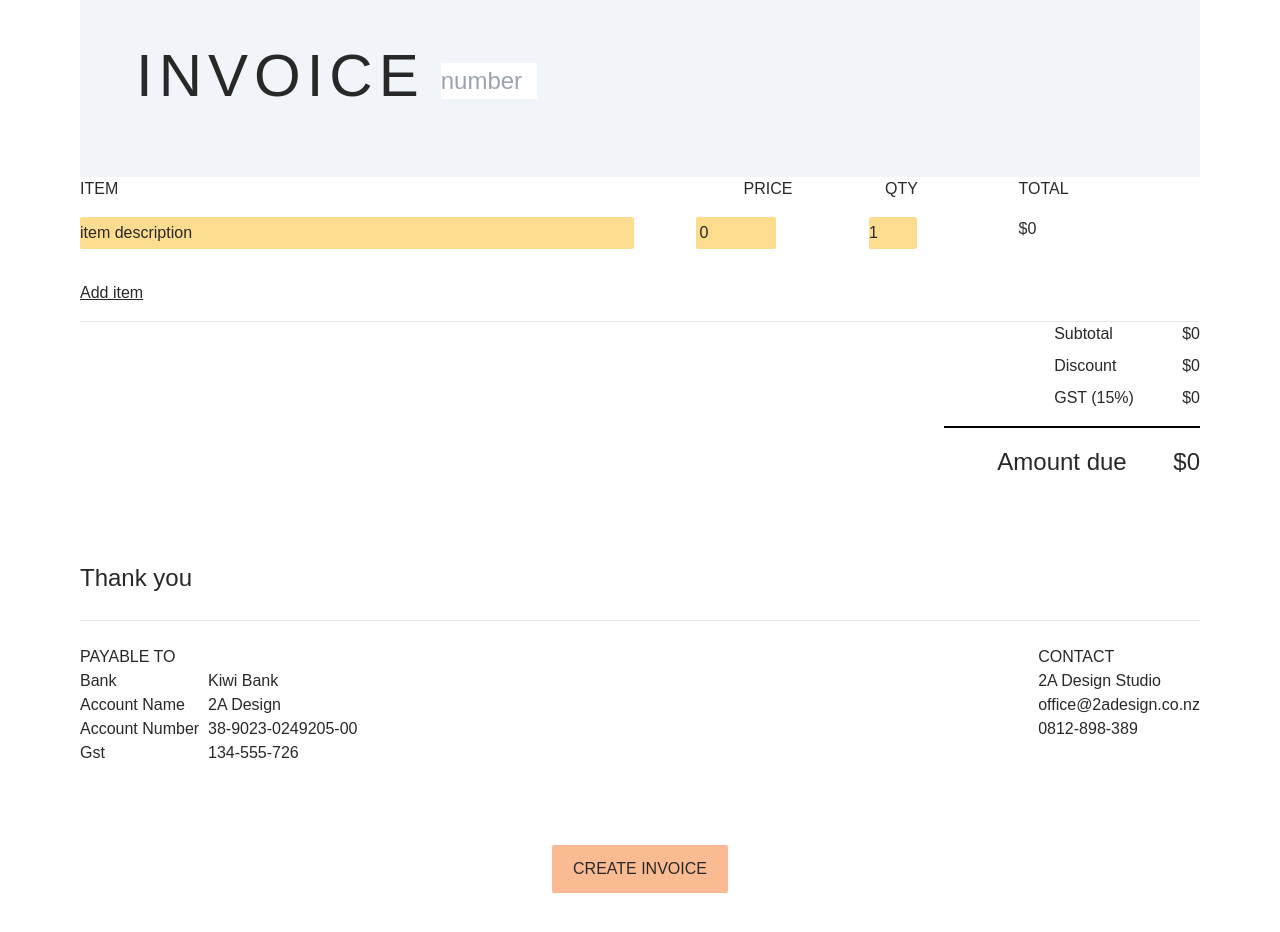
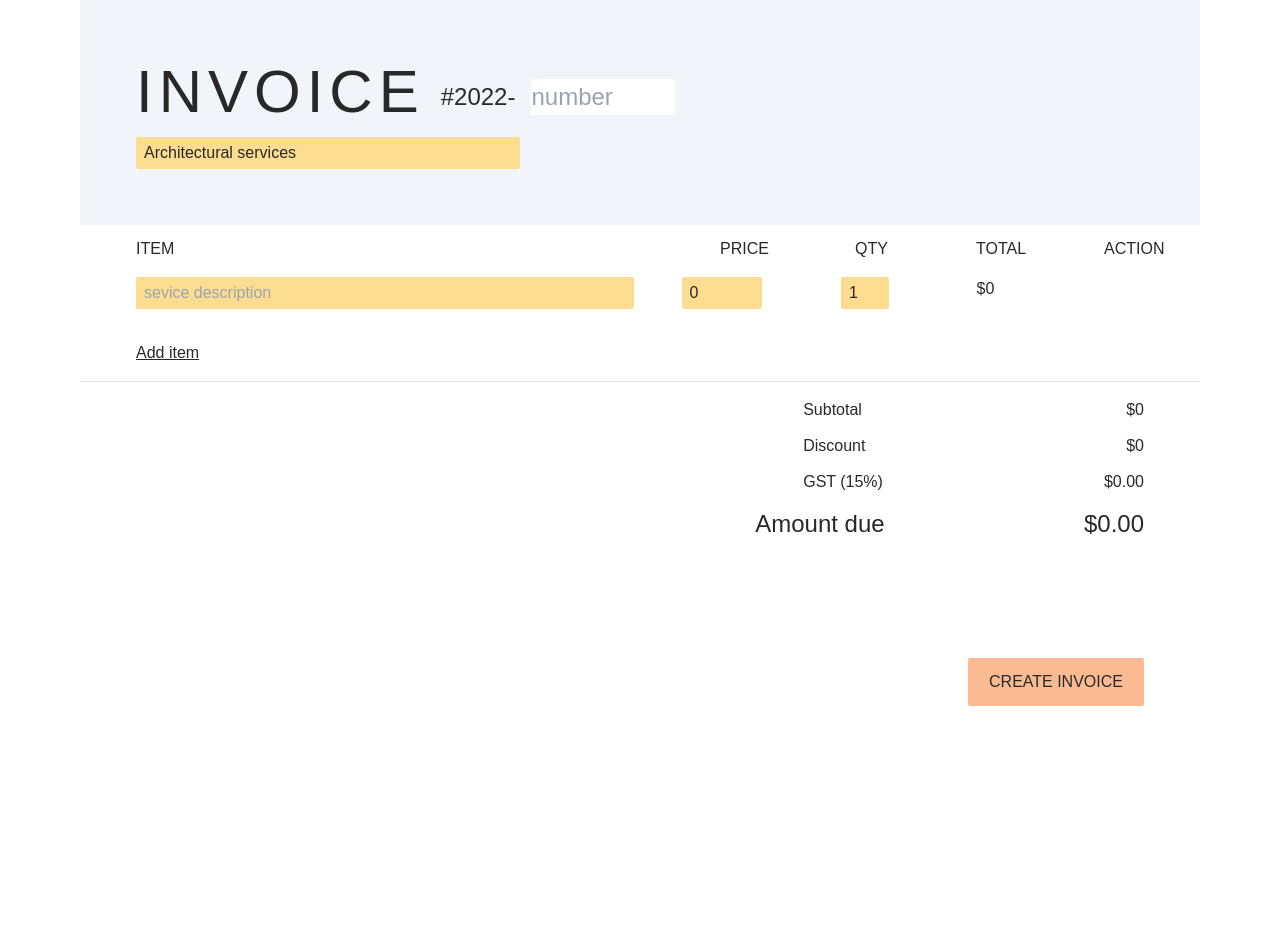
Before and after one commit to piggydoughnut/2a-tools, a Next.js app: page / in a window 1280 px wide. Shown: the part 500-1432 px from the top of the page. After the commit the page ends 1246 px from the top, so only its background shows below. Built offline with nearby package versions, Linux system fonts and the light colour scheme.

Commit message:
replaced flex with grid for the invoice structure, moved some info to config, changes in parameters names in invoice preview

```diff
--- a/config.js
+++ b/config.js
@@ -1,6 +1,6 @@
 export const payableTo = {
   bankName: "Kiwi Bank",
-  accountName: "2A Design",
+  accountName: "2A Design ltd",
   accountNumber: "38-9023-0249205-00",
   gst: "134-555-726",
 };
@@ -25,3 +25,10 @@ export const paymentValues = [
     number: true,
   },
 ];
+
+export const contact = [
+  "2A Design Studio",
+  "709 Rolleston St, Thames",
+  "office@2adesign.co.nz",
+  "0812-898-389",
+];
--- a/pages/index.js
+++ b/pages/index.js
@@ -1,23 +1,32 @@
 import { Field, FieldArray, Form, Formik } from "formik";
+import { contact, paymentValues } from "../config";
 
 import Image from "next/image";
 import InvoicePreview from "../components/InvoicePreview";
 import axios from "axios";
-import { paymentValues } from "../config";
 import { useState } from "react";
 
 const newValue = {
-  item: "item description",
+  item: "",
   qty: 1,
   price: 0,
 };
-const getTotal = (items) => {
-  let a = items.reduce(
-    (total, currentValue) => total + currentValue.qty * currentValue.price,
-    0
-  );
-  return a;
+
+const initValues = {
+  invoiceNumber: "",
+  projectNumber: "",
+  projectName: "",
+  jobTitle: "Architectural services",
+  issueDate: new Date(),
+  dueDate: new Date(),
+  billto: "",
+  items: [{ ...newValue }],
+  paymentValues,
 };
+
+const processNumber = (num) =>
+  num.toString().replace(/\B(?=(\d{3})+(?!\d))/g, ",");
+
 export default function Home() {
   const [pdfUrl, setPdfUrl] = useState(null);
 
@@ -30,15 +39,34 @@ export default function Home() {
     }
   };
 
-  const initValues = {
-    invoiceNumber: 12345,
-    issueDate: new Date(),
-    dueDate: new Date(),
-    billto: "",
-    items: [{ ...newValue }],
-    paymentValues,
+  const [params, setParams] = useState(initValues);
+
+  const [gst, setGST] = useState(0);
+  const [amountDue, setAmountDue] = useState(initValues);
+  const [subtotal, setSubtotal] = useState(initValues);
+
+  const getGST = (items) => {
+    const gst = processNumber((getSubtotal(items) * 0.15).toFixed(2));
+    setGST(gst);
+    return gst;
   };
-  const [params, setParams] = useState(initValues);
+
+  const getAmountDue = (items) => {
+    const due = processNumber((getSubtotal(items) * 1.15).toFixed(2));
+    setAmountDue(due);
+    return due;
+  };
+
+  const getSubtotal = (items) => {
+    let tot = processNumber(
+      items.reduce(
+        (total, currentValue) => total + currentValue.qty * currentValue.price,
+        0
+      )
+    );
+    setSubtotal(tot);
+    return tot;
+  };
 
   return (
     <div
@@ -54,39 +82,46 @@ export default function Home() {
       {pdfUrl ? (
         <InvoicePreview setPdfUrl={(s) => setPdfUrl(s)} pdfUrl={pdfUrl} />
       ) : (
+        <Formik
+          initialValues={params}
+          enableReinitialize
+          onSubmit={async (vs) => {
+            console.log(vs);
+            vs.amountDue = amountDue;
+            vs.subtotal = subtotal;
+            vs.gst = gst;
+            vs.invoiceNumberFull = `#${new Date().getFullYear()}-${
+              vs.projectNumber ? vs.projectNumber + "-" : null
+            }${vs.invoiceNumber}`;
+            setParams(vs);
+            await getPDF(vs);
+          }}
+          render={({ values }) => (
+            <Form>
               <div className="flex flex-col mt-12">
                 <div className="flex flex-col mb-20">
                   <div className="flex flex-row">
-              <label className="w-36" htmlFor="projectnumber">
+                    <label className="w-36" htmlFor="projectNumber">
                       Project number
                     </label>
-              <input
-                className="w-44 bg-yellowy mb-2 border-0 rounded-sm"
-                name="projectnumber"
+                    <Field
+                      className="w-44 bg-yellowy mb-2 border-0 rounded-sm pt-1 pb-1 pl-2 focus:outline-none focus:ring focus:border-yellow-700"
+                      name="projectNumber"
                       type="text"
                     />
                   </div>
                   <div className="flex flex-row">
-              <label className="w-36" htmlFor="projectname">
+                    <label className="w-36" htmlFor="projectName">
                       Project name
                     </label>
-              <input
-                className="w-44 bg-yellowy mb-2 border-0 rounded-sm"
-                name="projectname"
+                    <Field
+                      className="w-96 bg-yellowy mb-2 border-0 rounded-sm pt-1 pb-1 pl-2"
+                      name="projectName"
                       type="text"
                     />
                   </div>
                 </div>
                 <div>
-            <Formik
-              initialValues={params}
-              enableReinitialize
-              onSubmit={async (vs) => {
-                setParams(vs);
-                await getPDF(vs);
-              }}
-              render={({ values }) => (
-                <Form>
                   <div className="bg-slate-100 p-14">
                     <div className="flex flex-row justify-between">
                       <Image
@@ -99,13 +134,13 @@ export default function Home() {
                       <div className="flex flex-row gap-4">
                         <div className="flex flex-col">
                           <div className="w-44">
-                            <label htmlFor={"issudate"}>{"Issue date"}</label>
+                            <label htmlFor={"issueDate"}>{"Issue date"}</label>
                           </div>
                           <Field type="date" name="issueDate" />
                           <div className="w-44">
-                            <label htmlFor={"duedate"}>{"Due date"}</label>
+                            <label htmlFor={"dueDate"}>{"Due date"}</label>
                           </div>
-                          <Field name="duedate" type="date" />
+                          <Field name="dueDate" type="date" />
                         </div>
                         <div>
                           <div className="w-44">
@@ -119,70 +154,81 @@ export default function Home() {
                       <h1 className="text-xl font-InriaSans tracking-widest">
                         INVOICE
                       </h1>
+                      <div className="flex flex-row justify-center align-baseline">
+                        <p className="text-lg self-align-baseline pt-8 ml-4">
+                          #{new Date().getFullYear()}-
+                          {values.projectNumber
+                            ? values.projectNumber + "-"
+                            : null}
+                        </p>
                         <div className="text-lg self-align-baseline pt-8 ml-4 w-20">
                           <Field
-                          name="invoicenumber"
+                            name="invoiceNumber"
                             type="text"
                             placeholder="number"
-                          className="w-24"
+                            className="w-36"
                           />
                         </div>
                       </div>
                     </div>
+                    <Field
+                      className="bg-yellowy border-0 rounded-sm w-96 pt-1 pb-1 pl-2"
+                      name="jobTitle"
+                      type="text"
+                      placeholder="job title - optional"
+                    />
+                  </div>
                   <FieldArray
                     name="items"
                     render={(arrayHelpers) => (
-                      <div>
-                        <div className="grid gap-3 grid-cols-8 mb-4">
+                      <div className="pr-14 pl-14 pt-3">
+                        <div className="grid gap-4 grid-cols-8 mb-4">
                           <div className="col-span-4 text-left uppercase max-w-4xl">
                             Item
                           </div>
-                          <div className=" justify-self-end text-right uppercase w-8">
-                            Price
+                          {["Price", "Qty", "Total", "Action"].map((val) => (
+                            <div
+                              key={val}
+                              className="justify-self-end text-right uppercase w-10"
+                            >
+                              {val}
                             </div>
-                          <div className="justify-self-end text-right uppercase w-8 ">
-                            Qty
+                          ))}
                         </div>
-                          <div className="justify-self-end text-right uppercase w-10 float-right">
-                            Total
-                          </div>
-                        </div>
-                        {values.items &&
-                          values.items.length > 0 &&
-                          values.items.map((val, idx) => (
+                        {values.items?.map((val, idx) => (
                           <div
                             key={idx}
                             className="grid gap-3 grid-cols-8 mb-4"
                           >
                             <Field
-                                key={idx}
-                                className="bg-yellowy border-0 rounded-sm col-span-4"
+                              className="bg-yellowy border-0 rounded-sm pt-1 pb-1 pl-2 col-span-4 "
                               name={`items[${idx}].item`}
                               type="text"
                               value={val.item}
+                              placeholder={"sevice description"}
                             />
                             <Field
-                                className="w-20 bg-yellowy border-0 rounded-sm appearance-none justify-self-end p-1"
+                              className="bg-yellowy border-0 rounded-sm pt-1 pb-1 pl-2 w-20 justify-self-end"
                               name={`items[${idx}].price`}
-                                pattern="[0-9]*"
+                              pattern="[0-9]*.?[0-9]*"
                               type="text"
                               value={val.price}
                             />
                             <Field
-                                className="appearance-none w-12 bg-yellowy border-0 rounded-sm justify-self-end"
+                              className="bg-yellowy border-0 rounded-sm pt-1 pb-1 pl-2 w-12 justify-self-end"
                               name={`items[${idx}].qty`}
                               type="number"
                               value={val.qty ? val.qty : 1}
                             />
-                              <div className="flex-1  w-10  border-0  justify-self-end">
+                            <div className="w-10 justify-self-end">
                               ${val.qty * val.price}
                             </div>
                             {values.items.length > 1 && (
                               <div
-                                  className="underline cursor-pointer"
+                                className="underline cursor-pointer justify-self-end text-right"
                                 onClick={() => arrayHelpers.remove(idx)}
                               >
-                                  Remove item
+                                Remove
                               </div>
                             )}
                           </div>
@@ -198,62 +244,32 @@ export default function Home() {
                     )}
                   ></FieldArray>
                   <hr />
-                  <p>{values.totalInvoice}</p>
-                  <div className="flex flex-col justify-end">
-                    <div className="flex flex-row justify-end">
-                      <h3 className="w-32">Subtotal</h3>
-                      <h3>${getTotal(values.items)}</h3>
-                    </div>
-                    <div className="flex flex-row justify-end mt-2">
-                      <h3 className="w-32">Discount</h3>
-                      <h3>$0</h3>
-                    </div>
-                    <div className="flex flex-row justify-end mt-2">
-                      <h3 className="w-32">GST (15%)</h3>
-                      <h3>${(getTotal(values.items) * 0.15).toFixed()}</h3>
-                    </div>
-                    <div className="flex flex-row justify-end mt-4">
-                      <div className="w-64 border-t-2 border-black"></div>
-                    </div>
-                    <div className="flex flex-row justify-end  mt-4">
-                      <h1 className="w-44 text-lg">Amount due</h1>
-                      <h1 className="text-lg">
-                        ${(getTotal(values.items) * 1.15).toFixed()}
+
+                  <div className="grid grid-rows-5 grid-cols-5 justify-items-end pr-14 mt-4">
+                    <h3 className="w-32 col-span-4">Subtotal</h3>
+                    <h3 className="col-span-1">${getSubtotal(values.items)}</h3>
+                    <h3 className="w-32 col-span-4">Discount</h3>
+                    <h3 className="col-span-1">$0</h3>
+                    <h3 className="w-32 col-span-4">GST (15%)</h3>
+                    <h3 className="col-span-1">${getGST(values.items)}</h3>
+                    <h1 className="w-44 text-lg col-span-4">Amount due</h1>
+                    <h1 className="text-lg col-span-1">
+                      ${getAmountDue(values.items)}
                     </h1>
                   </div>
-                  </div>
-                  <h1 className="mt-20 text-lg mb-6">Thank you</h1>
-                  <hr className="mb-6" />
-                  <div className="flex flex-row justify-between">
-                    <div className="flex flex-col">
-                      <h3>PAYABLE TO</h3>
-                      {paymentValues.map((v) => (
-                        <div key={v.value} className="flex flex-row">
-                          <p className="w-32">{v.label}</p>
-                          <p>{v.value}</p>
-                        </div>
-                      ))}
-                    </div>
-                    <div className="flex flex-col">
-                      <h3 className="text-gray">CONTACT</h3>
-                      <p>2A Design Studio</p>
-                      <p>office@2adesign.co.nz</p>
-                      <p>0812-898-389</p>
-                    </div>
-                  </div>
-                  <div className="flex flex-row justify-center">
+                  <div className="float-right pr-14">
                     <button
                       type="submit"
-                      className="font-inriaSans mt-20 border-0 bg-peachy w-44 h-12 mx-auto rounded-sm self-center"
+                      className="font-inriaSans mt-20 border-0 bg-peachy w-44 h-12 mx-auto rounded-sm"
                     >
                       CREATE INVOICE
                     </button>
                   </div>
+                </div>
+              </div>
             </Form>
           )}
         ></Formik>
-          </div>
-        </div>
       )}
       <div className="flex flex-row justify-center"></div>
     </div>
```
Also changed, not shown: components/InvoicePreview.tsx (+10 -4 lines). Lines whose indentation alone changed are shown as unchanged.
